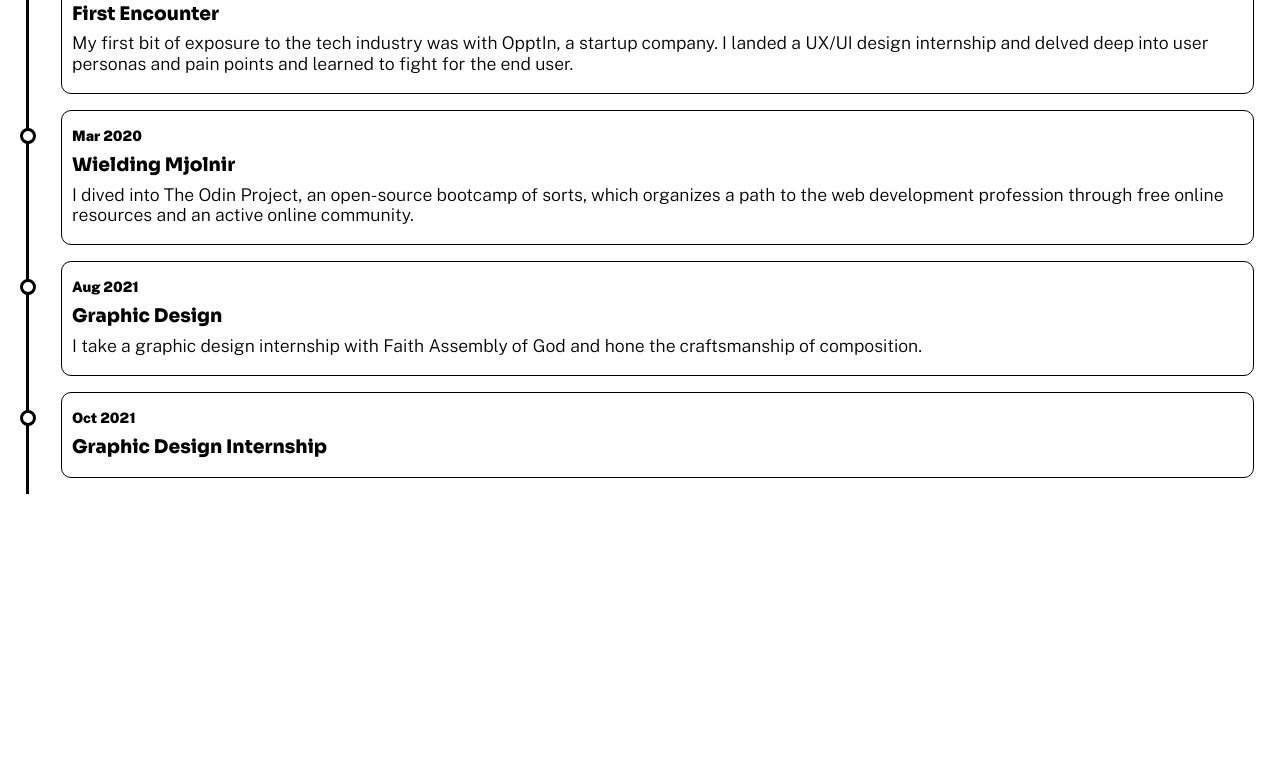
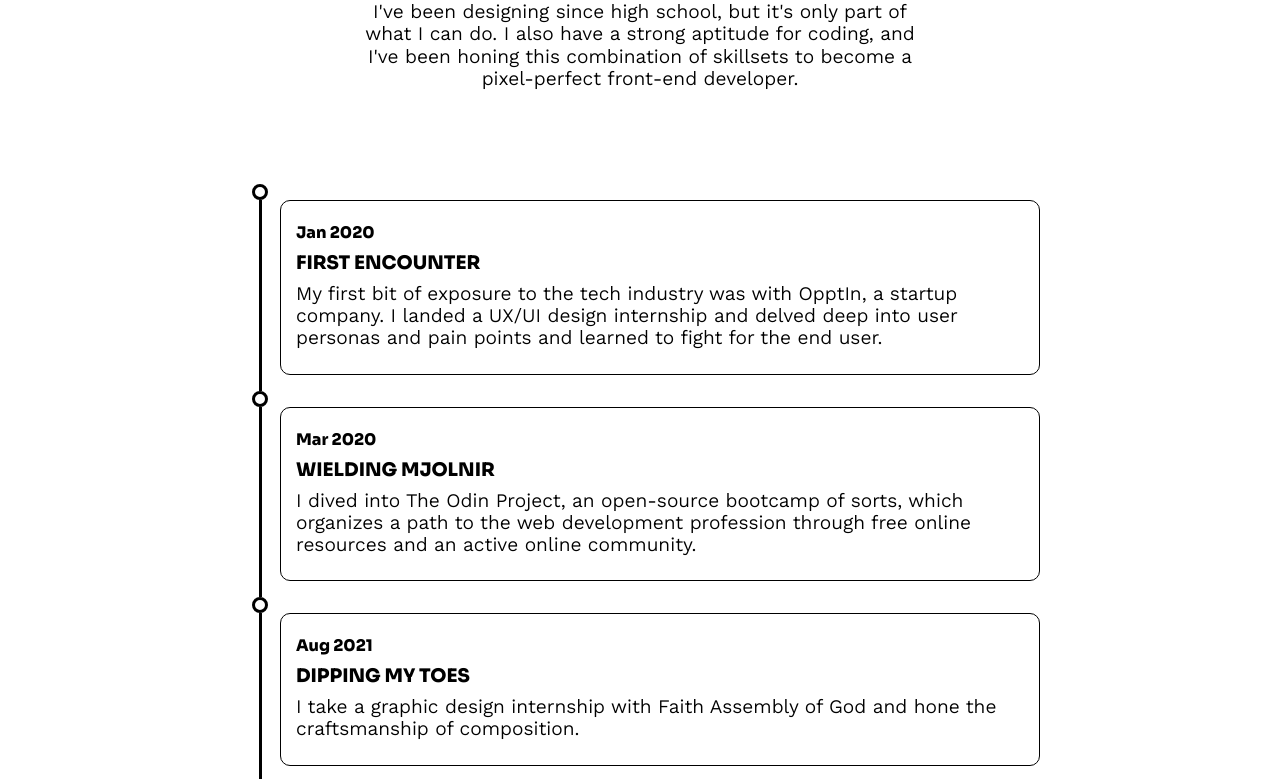
Before and after one commit to jessiejalca/about-me, a plain HTML site: page index.html in a window 1280 px wide. Shown: the part 657-1436 px from the top of the page. Before the commit the page ends 1161 px from the top, so only its background shows below. Drawn offline with nearby package versions, Linux system fonts and the light colour scheme.

Commit message:
Style summary and convert timeline to grid

```diff
--- a/index.html
+++ b/index.html
@@ -13,30 +13,31 @@
     </section>
 
     <article>
+      <section id="summary">
         <h2>My Story</h2>
-      <section>
         <p>
-          I've been designing since high school. I have a strong eye for it, but
-          design is only a part of my end goal. I also have an aptitude for
-          coding, and I've been honing in this combination of skillsets to
-          become a pixel-perfect front-end developer.
+          I've been designing since high school, but it's only part of what I
+          can do. I also have a strong aptitude for coding, and I've been honing
+          this combination of skillsets to become a pixel-perfect front-end
+          developer.
         </p>
       </section>
-      <div id="timeline">
-        <section class="timeline-point">
-          <div class="timeline-content-box">
+      <section id="timeline">
+        <div class="dot left"></div>
+        <div class="line left"></div>
+        <section class="date">
           <p class="date"><strong>Jan 2020</strong></p>
           <h3>First Encounter</h3>
           <p>
             My first bit of exposure to the tech industry was with OpptIn, a
-              startup company. I landed a UX/UI design internship and delved
-              deep into user personas and pain points and learned to fight for
-              the end user.
+            startup company. I landed a UX/UI design internship and delved deep
+            into user personas and pain points and learned to fight for the end
+            user.
           </p>
-          </div>
         </section>
-        <section class="timeline-point">
-          <div class="timeline-content-box">
+        <div class="dot left"></div>
+        <div class="line left"></div>
+        <section class="date">
           <p class="date"><strong>Mar 2020</strong></p>
           <h3>Wielding Mjolnir</h3>
           <p>
@@ -44,26 +45,24 @@
             which organizes a path to the web development profession through
             free online resources and an active online community.
           </p>
-          </div>
         </section>
-        <section class="timeline-point">
-          <div class="timeline-content-box">
+        <div class="dot left"></div>
+        <div class="line left"></div>
+        <section class="date">
           <p class="date"><strong>Aug 2021</strong></p>
-            <h3>Graphic Design</h3>
+          <h3>Dipping My Toes</h3>
           <p>
             I take a graphic design internship with Faith Assembly of God and
             hone the craftsmanship of composition.
           </p>
-          </div>
         </section>
-        <section class="timeline-point">
-          <div class="timeline-content-box">
+        <div class="dot left"></div>
+        <section class="date">
           <p class="date"><strong>Oct 2021</strong></p>
           <h3>Graphic Design Internship</h3>
           <p></p>
-          </div>
         </section>
-      </div>
+      </section>
     </article>
   </body>
 </html>
--- a/styles/abstracts/_variables.scss
+++ b/styles/abstracts/_variables.scss
@@ -1,8 +1,8 @@
 // Typography
-@import url("https://fonts.googleapis.com/css2?family=Public+Sans:wght@300;900&family=Sora:wght@800&display=swap");
+@import url("https://fonts.googleapis.com/css2?family=Work+Sans:wght@380;900&family=Sora:wght@800&display=swap");
+$header-font: "Sora";
+$body-font: "Work Sans";
 
-$header-font: "Sora";
-$body-font: "Public Sans";
-
+// Colors
 $primary-color: black;
 $comp-color: white;
--- a/styles/base/_typography.scss
+++ b/styles/base/_typography.scss
@@ -3,11 +3,31 @@
 body {
   font-size: 100%;
   font-family: $header-font, Arial, sans-serif;
+  h1 {
+    font-size: 3.2rem;
+    text-align: center;
+  }
+  h2 {
+    font-size: 2.5rem;
+    // text-align: center;
+    margin-bottom: 0;
+  }
+  h3 {
+    text-transform: uppercase;
+  }
   p {
     font-family: $body-font, Arial, sans-serif;
-    font-size: 1.1em;
+    font-size: 1.2em;
+    margin-bottom: 2em;
+    .timeline,
+    strong {
+      font-family: $header-font;
+    }
   }
   .date {
-    font-size: 0.9em;
+    font-size: 1em;
+  }
+  #summary {
+    text-align: center;
   }
 }
--- /dev/null
+++ b/styles/layout/_grid.scss
@@ -0,0 +1,62 @@
+@use "../abstracts" as *;
+
+article {
+  padding: 1em;
+  margin: 0 auto;
+}
+
+// Summary
+#summary {
+  padding: 4em 20px 3.5em;
+  max-width: 35em;
+  margin: 0 auto;
+}
+
+// Timeline
+#timeline {
+  margin: 0 auto;
+  display: grid;
+  grid-template-columns: 40px auto;
+  max-width: 50em;
+
+  // Content spacing
+  h3 {
+    margin: 0.5em 0;
+  }
+  p.date {
+    margin: 0;
+  }
+
+  // Content boxes
+  section.date {
+    grid-column: 2;
+    border: 1px solid $primary-color;
+    border-radius: 10px;
+    margin-bottom: 1em;
+    padding: 15px;
+
+    p {
+      margin: 0.5em 0;
+    }
+  }
+
+  // Visual Graph
+  // Grid Column
+  .left {
+    grid-column: 1;
+    margin: 0 auto;
+  }
+  // Points
+  .dot {
+    width: 10px;
+    height: 10px;
+    border-radius: 50%;
+    background-color: $comp-color;
+    border: 3px solid $primary-color;
+  }
+  // Lines
+  .line {
+    width: 3px;
+    background-color: $primary-color;
+  }
+}
--- a/styles/layout/_header.scss
+++ b/styles/layout/_header.scss
@@ -9,7 +9,5 @@
   h1 {
     background-color: $comp-color;
     padding: 0.5em;
-    font-size: 3rem;
-    text-align: center;
   }
 }
--- a/styles/layout/_timeline.scss
+++ /dev/null
@@ -1,48 +0,0 @@
-@use "../abstracts" as *;
-
-article {
-  padding: 10px;
-}
-
-#timeline {
-  // Content spacing
-  h3 {
-    margin: 0.5em 0;
-  }
-  .date {
-    margin: 0;
-  }
-
-  // Timeline content boxes
-  .timeline-content-box {
-    border: 1px solid $primary-color;
-    border-radius: 10px;
-    margin-left: 1em;
-    padding: 10px;
-    p {
-      margin: 0.5em 0;
-    }
-  }
-
-  // Timeline graph
-  .timeline-point {
-    // Position content
-    padding: 0 1em 1em 1em;
-
-    // Create line
-    margin-left: 1em;
-    border-left: 3px solid $primary-color;
-
-    // Create points
-    .date:before {
-      content: "";
-      width: 10px;
-      height: 10px;
-      border-radius: 50%;
-      background: $comp-color;
-      border: 3px solid $primary-color;
-      position: absolute;
-      left: 19.5px;
-    }
-  }
-}
--- a/styles/main.scss
+++ b/styles/main.scss
@@ -8,4 +8,4 @@
 
 // Layout
 @use "layout/header";
-@use "layout/timeline";
+@use "layout/grid";
```
Also changed, not shown: styles/main.css, 1 other file. Lines whose indentation alone changed are shown as unchanged.
